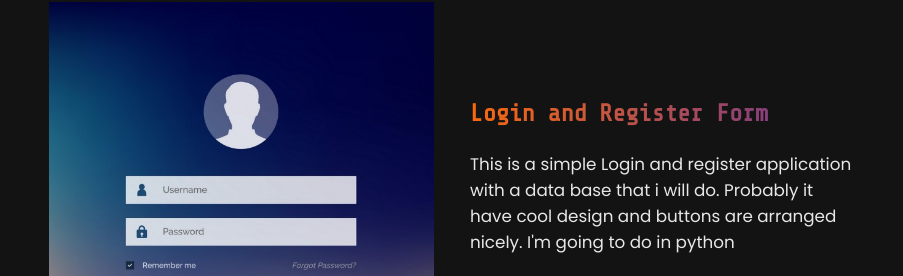
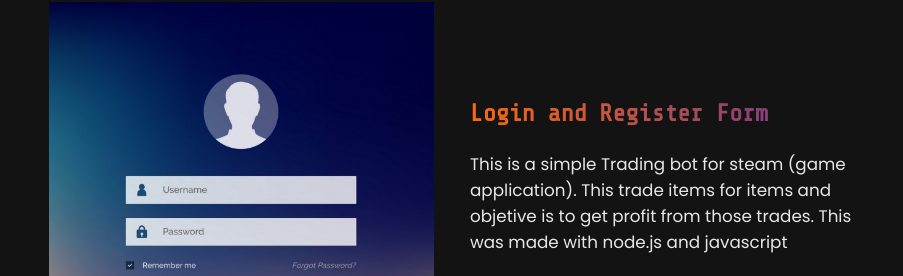
Before and after one commit to AderitoNeto/aderitoneto.github.io, a plain HTML site: page index.html in a window 1280 px wide. Shown: the part 3431-3707 px from the top of the page, without its empty margins (188-1091 px from the left). Drawn offline with nearby package versions, Linux system fonts and the light colour scheme.

Commit message:
Update index.html

```diff
--- a/index.html
+++ b/index.html
@@ -218,12 +218,12 @@
           <div class="project-description">
             <h1>Login and Register Form</h1>
             <p>
-              This is a simple Login and register application with a data base that i will do.
-              Probably it have cool design and buttons are arranged nicely.
-              I'm going to do in python
+              This is a simple Trading bot for steam (game application).
+              This trade items for items and objetive is to get profit from those trades.
+              This was made with node.js and javascript
             </p>
             <a
-              href="https://github.com/AderitoNeto/Login-and-Register-Python"
+              href="https://github.com/AderitoNeto/Simple-tf2-trading-bot"
               class="project-link"
               target="_blank"
               ><i class="fa fa-github" aria-hidden="true"> View Code</i></a
```
